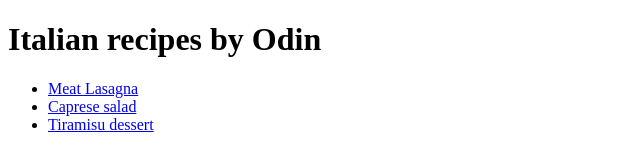
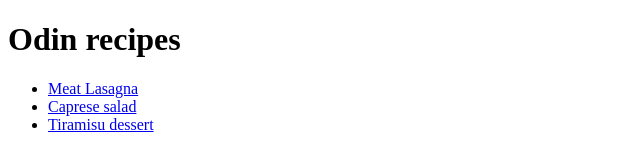
Before and after one commit to codersimone/odin-recipes, a plain HTML site: page index.html in a window 1280 px wide. Shown: the whole page, without its empty margins (0-640 px from the left). Drawn offline with Linux system fonts and the light colour scheme.

Commit message:
Changed the name of the website

```diff
--- a/index.html
+++ b/index.html
@@ -4,11 +4,11 @@
 <head>
   <meta charset="UTF-8">
   <meta name="viewport" content="width=device-width, initial-scale=1.0">
-  <title>Italian recipes by Odin</title>
+  <title>Odin recipes</title>
 </head>
 
 <body>
-  <h1>Italian recipes by Odin</h1>
+  <h1>Odin recipes</h1>
   <ul>
     <li><a href="recipes/lasagna.html">Meat Lasagna</a></li>
     <li><a href="recipes/caprese.html">Caprese salad</a></li>
```
